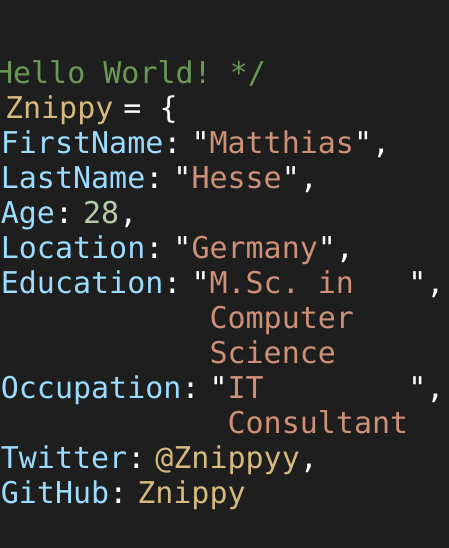
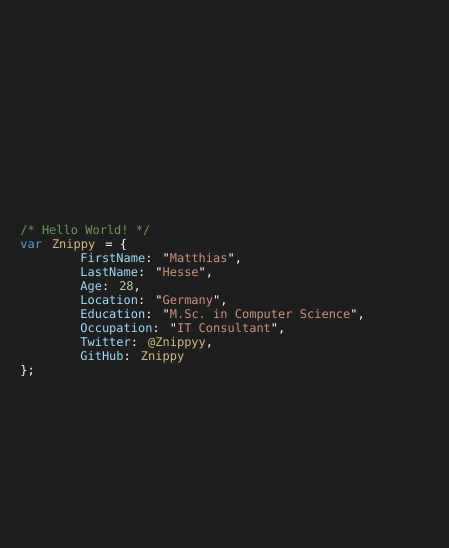
Before and after one commit to themattdev/MattHesse, a plain HTML site: page index.html in a window 390 px wide. Shown: the part 122-670 px from the top of the page, 449 px wide, since content can reach past the window. Drawn offline with Linux system fonts and the light colour scheme.

Commit message:
Improve mobile responsiveness

```diff
--- a/index.html
+++ b/index.html
@@ -25,15 +25,15 @@
         <div id='mainWrapper'>
             <div class="dict">
                 <div class="comment">/* Hello World! */</div>
-                <div class ="line"><p class="var">var</p> <p class="varName">Znippy</p> = {</div>
-                    <div class ="innerLine"><p class="key">FirstName</p><p class="colon">:</p>"<p class="value">Matthias</p>",</div>
-                    <div class ="innerLine"><p class="key">LastName</p><p class="colon">:</p>"<p class="value">Hesse</p>",</div>
-                    <div class ="innerLine"><p class="key">Age</p><p class="colon">:</p><p class="number">28</p>,</div>
-                    <div class ="innerLine"><p class="key">Location</p><p class="colon">:</p>"<p class="value">Germany</p>",</div>
-                    <div class ="innerLine"><p class="key">Education</p><p class="colon">:</p>"<p class="value">M.Sc. in Computer Science</p>",</div>
-                    <div class ="innerLine"><p class="key">Occupation</p><p class="colon">:</p>"<p class="value">IT Consultant</p>",</div>
-                    <div class ="innerLine"><p class="key">Twitter</p><p class="colon">:</p><a href="https://twitter.com/Znippyy" target="_blank">@Znippyy</a>,</div>
-                    <div class ="innerLine"><p class="key">GitHub</p><p class="colon">:</p><a href="https://github.com/Znippy" target="_blank">Znippy</a></div>
+                <div class ="line"><div class="var">var</div> <div class="varName">Znippy</div> = {</div>
+                    <div class ="innerLine"><div class="key">FirstName</div>    <div class="colon">:</div><div class="valueWrap">"<div class="value">Matthias</div>",</div></div>
+                    <div class ="innerLine"><div class="key">LastName</div>     <div class="colon">:</div><div class="valueWrap">"<div class="value">Hesse</div>",</div></div>
+                    <div class ="innerLine"><div class="key">Age</div>          <div class="colon">:</div><div class="number">28</div>,</div>
+                    <div class ="innerLine"><div class="key">Location</div>     <div class="colon">:</div><div class="valueWrap">"<div class="value">Germany</div>",</div></div>
+                    <div class ="innerLine"><div class="key">Education</div>    <div class="colon">:</div><div class="valueWrap">"<div class="value">M.Sc. in Computer Science</div>",</div></div>
+                    <div class ="innerLine"><div class="key">Occupation</div>   <div class="colon">:</div><div class="valueWrap">"<div class="value">IT Consultant</div>",</div></div>
+                    <div class ="innerLine"><div class="key">Twitter</div>      <div class="colon">:</div><div class="valueWrap"><a href="https://twitter.com/Znippyy" target="_blank">@Znippyy</a>,</div></div>
+                    <div class ="innerLine"><div class="key">GitHub</div>       <div class="colon">:</div><div class="valueWrap"><a href="https://github.com/Znippy" target="_blank">Znippy</a></div></div>
                 <div class ="line">};</div>
             </div>
 
--- a/style.css
+++ b/style.css
@@ -10,6 +10,39 @@ html, body {
     height: 100%;
 }
 
+
+
+@media (max-width: 623px) {
+    html {
+        font-size: 12px;
+    }
+}
+
+@media (min-width: 702px) {
+    html {
+        font-size: 15px;
+    }
+}
+
+@media (min-width: 724px) {
+    html {
+        font-size: 20px;
+    }
+}
+
+@media (min-width: 780px) {
+    html {
+        font-size: 25px;
+    }
+}
+
+@media (min-width: 858px) {
+    html {
+        font-size: 30px;
+    }
+}
+
+/* General Elements */
 body{
     background-color: #1e1e1e;
     -webkit-background-size: cover;
@@ -41,7 +74,6 @@ a:hover{
     justify-content: center;
     align-items: center;
     flex: 1 0 auto;
-    font-size: 30px;
 }
 
 /* Dictonary */
@@ -59,6 +91,12 @@ a:hover{
     display: flex;
     margin-right: 5px;
     color: white;
+    flex-wrap: wrap
+}
+
+.valueWrap{
+    display: inline-block;
+    white-space: nowrap;
 }
 
 .key{
@@ -81,6 +119,8 @@ a:hover{
 
 .value{
     color: #ce9178;
+    display: inline-block;
+    white-space: nowrap;
 }
 
 .comment{
```
